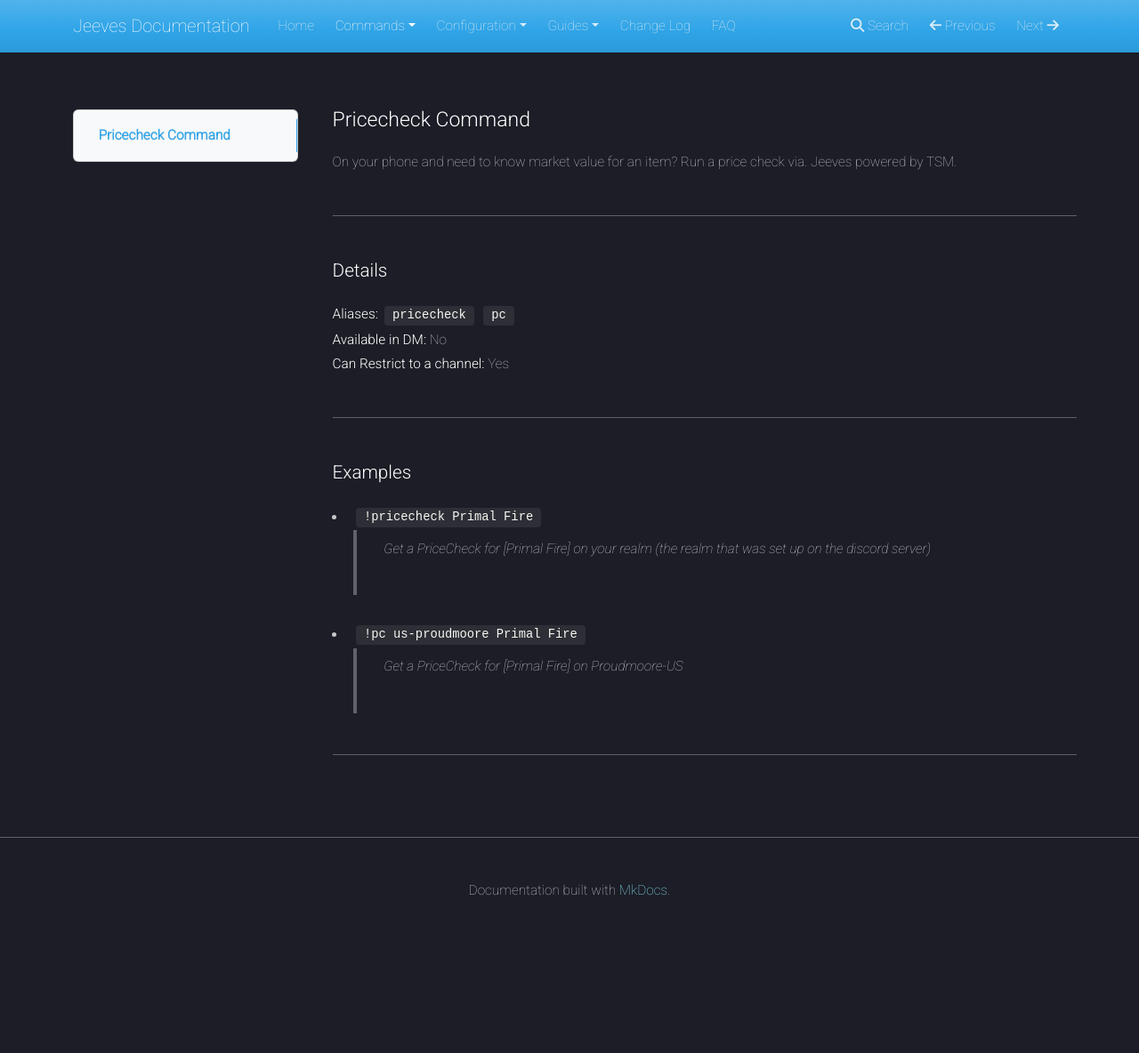
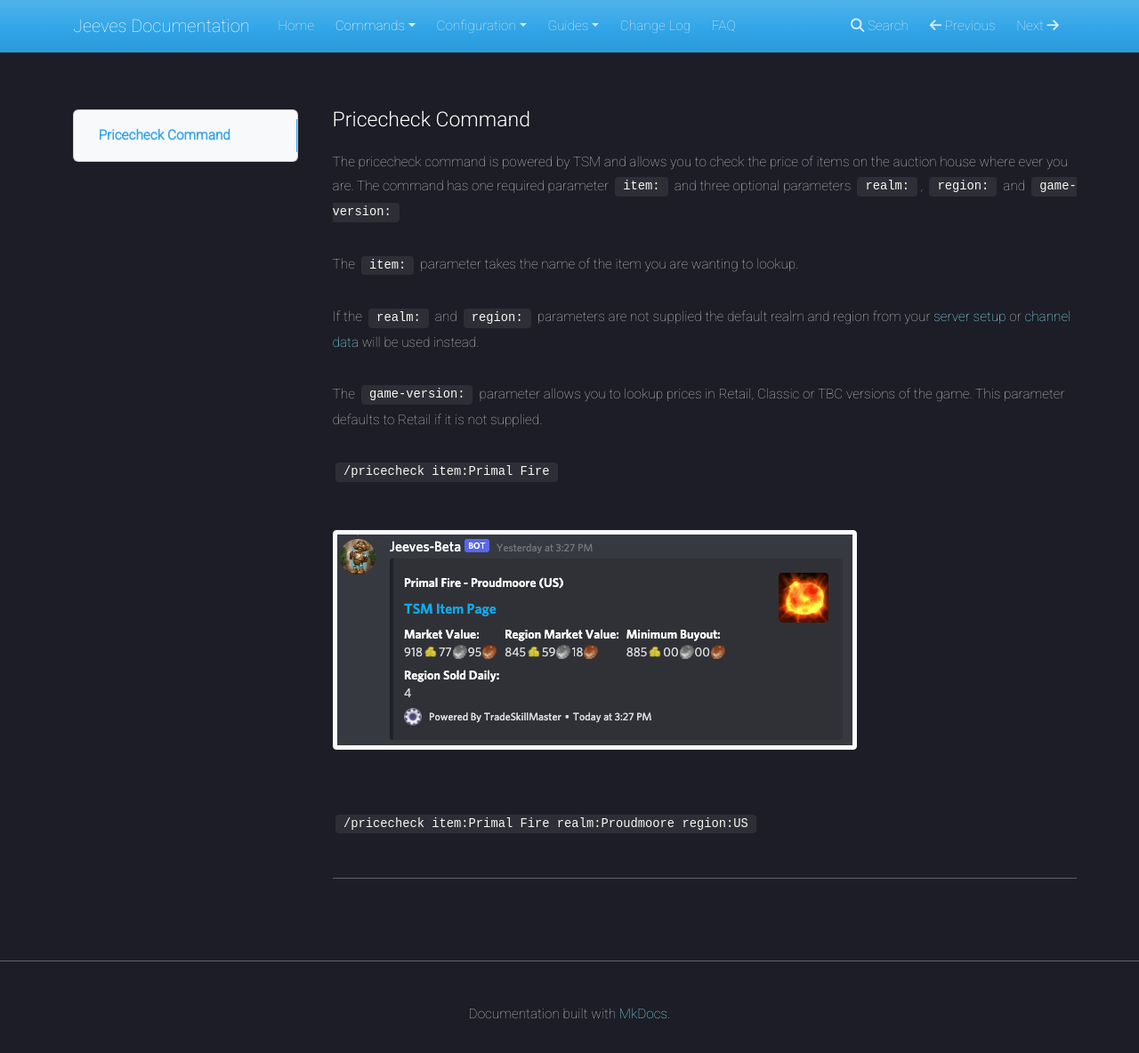
Before and after one commit to TeamJeeves/Jeeves-Bot-Documentation, an MkDocs documentation site: the page built from docs/commands/warcraft/pricecheck.md, in a window 1280 px wide and 1184 px high. Shown: the whole window at 89% size. Built offline with MkDocs 1.6.1, drawn with Linux system fonts in a browser that asks for light colours; nearby versions of some CDN libraries.

Commit message:
Pricecheck update to slash

```diff
--- a/docs/commands/warcraft/pricecheck.md
+++ b/docs/commands/warcraft/pricecheck.md
@@ -1,18 +1,17 @@
 # Pricecheck Command
 
-On your phone and need to know market value for an item? Run a price check via. Jeeves powered by TSM.
-***
-### Details
+The pricecheck command is powered by TSM and allows you to check the price of items on the auction house where ever you are. The command has one required parameter `item:` and three optional parameters `realm:`, `region:` and `game-version:`
 
-**Aliases:** `pricecheck` `pc`
-**Available in DM:** No
-**Can Restrict to a channel:** Yes
+The `item:` parameter takes the name of the item you are wanting to lookup.
+
+If the `realm:` and `region:` parameters are not supplied the default realm and region from your [server setup](../../configuration/setup.md) or [channel data](../../guides/Channel-Data.md) will be used instead.
+
+The `game-version:` parameter allows you to lookup prices in Retail, Classic or TBC versions of the game. This parameter defaults to Retail if it is not supplied.
+
+`/pricecheck item:Primal Fire`
+
+![Price Check Example](../../img/pricecheck-command.png)
+
+`/pricecheck item:Primal Fire realm:Proudmoore region:US`
 
 ***
-### Examples
-
-* `!pricecheck Primal Fire`
-  > Get a PriceCheck for [Primal Fire] on your realm (the realm that was set up on the discord server)
-* `!pc us-proudmoore Primal Fire`
-  > Get a PriceCheck for [Primal Fire] on Proudmoore-US
-***
```
Also changed, not shown: docs/img/pricecheck-command.png (added).
